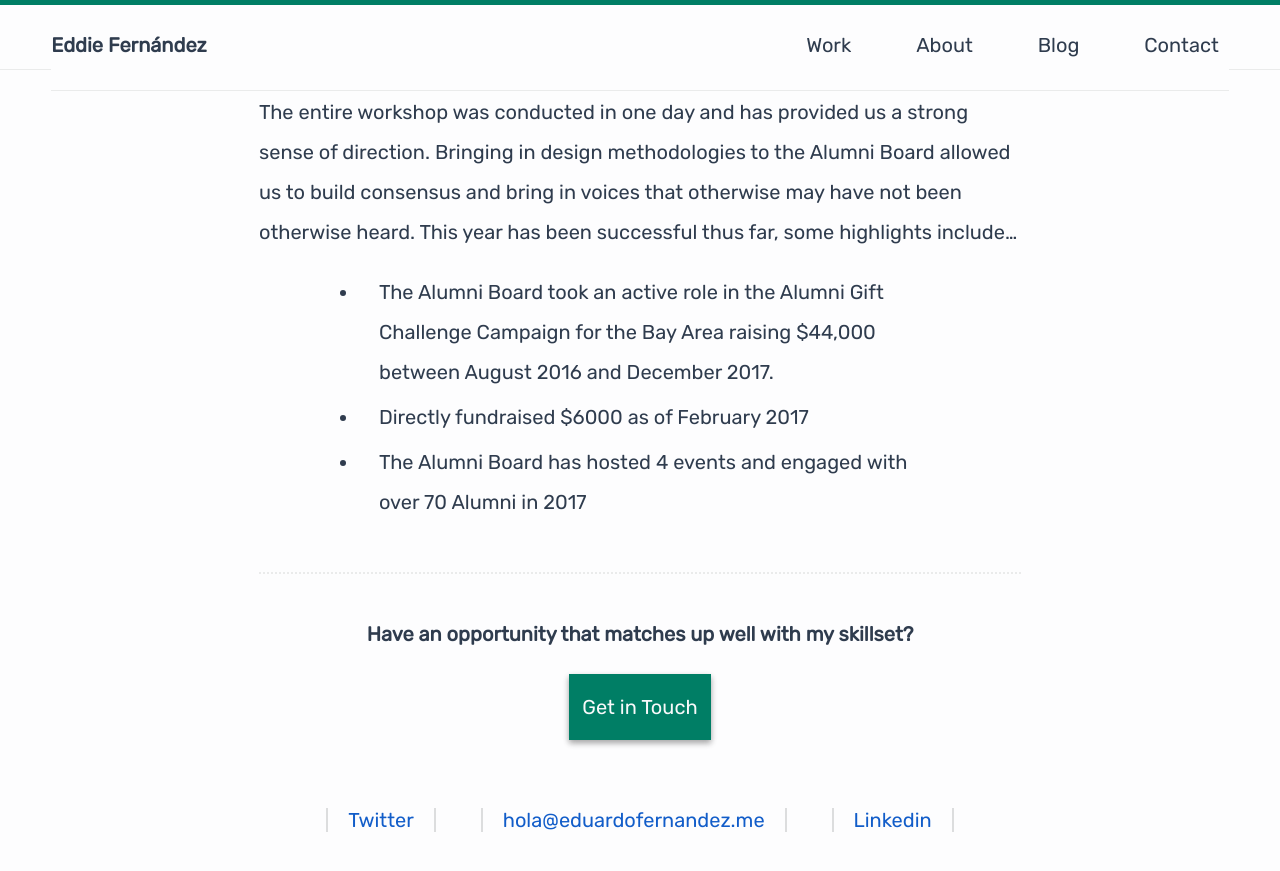
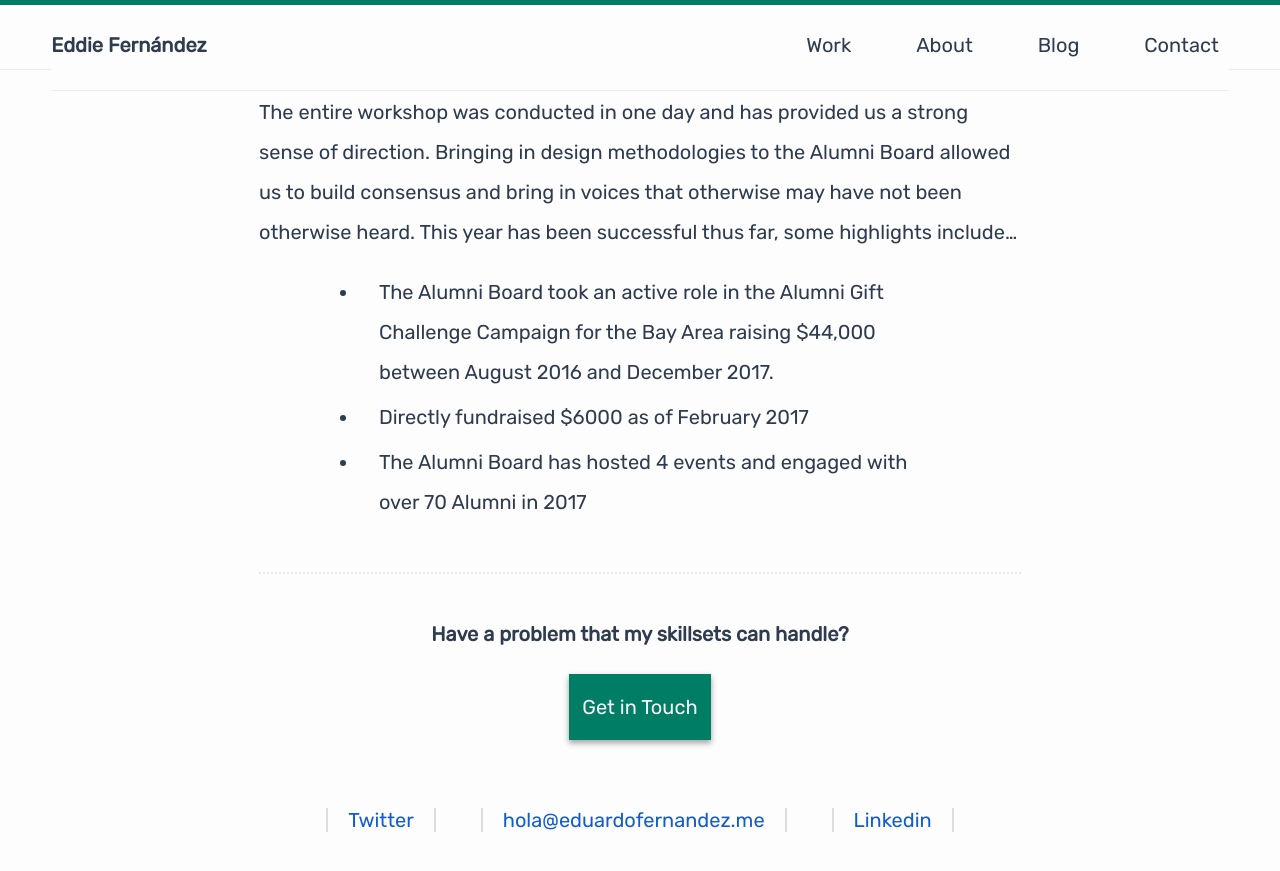
Before and after one commit to edfernan/edfernan.github.io, a Jekyll site: the page built from _pages/03_alumniboard.md, in a window 1280 px wide and 900 px high, scrolled down 5687 px. Shown: the top 871 px of the window. Built offline with Jekyll 4.4.1, drawn with Linux system fonts in a browser that asks for light colours.

```diff
--- a/_layouts/portEntry.html
+++ b/_layouts/portEntry.html
@@ -7,6 +7,6 @@
   {{ content }}
 </article>
 <section class="full-col align-center-horiz align-text-center">
-  <p class="bold">Have an opportunity that matches up well with my skillset?</p>
+  <p class="bold">Have a problem that my skillsets can handle?</p>
   <a href="/contact" class="btn btn-primary">Get in Touch</a>
 </section>
```
